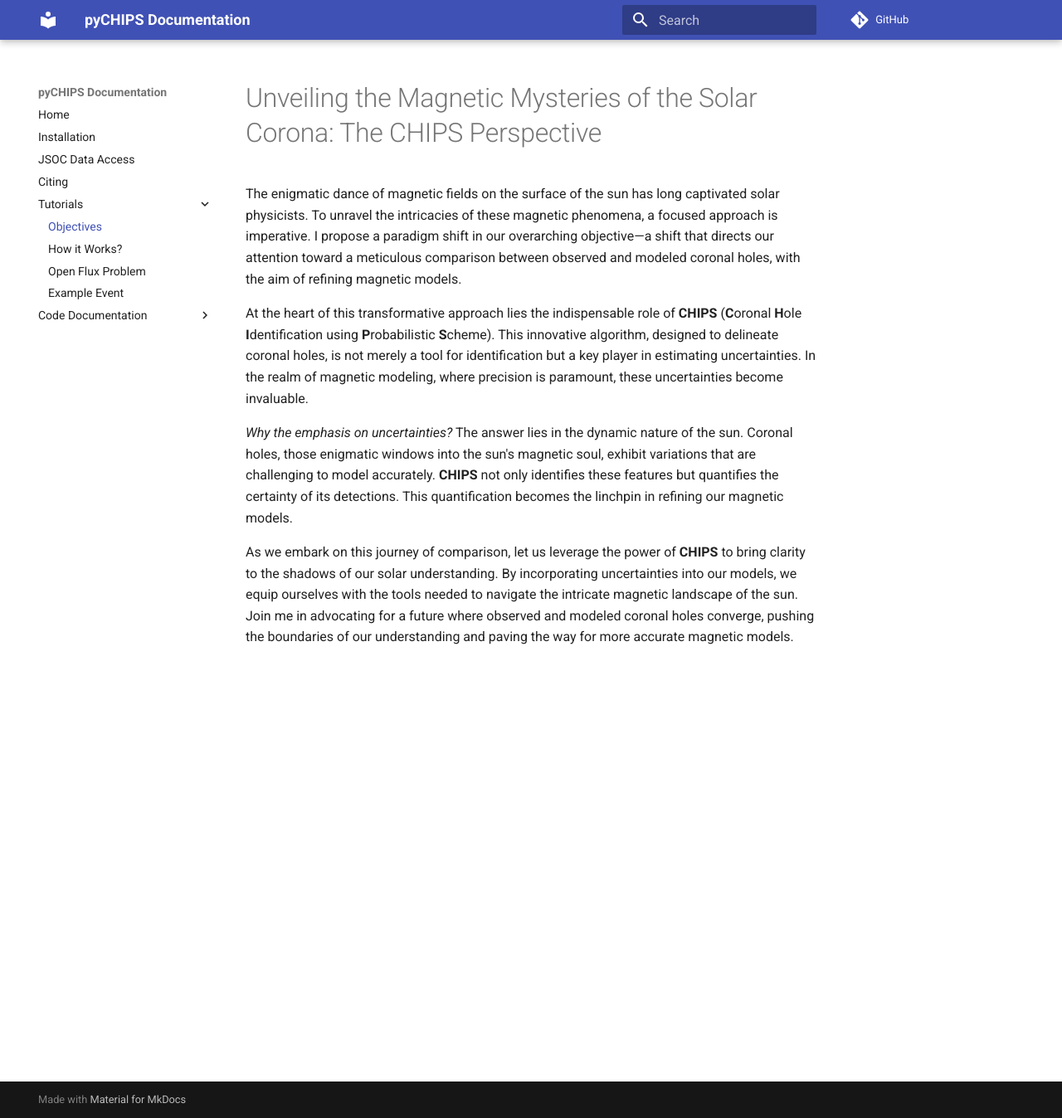
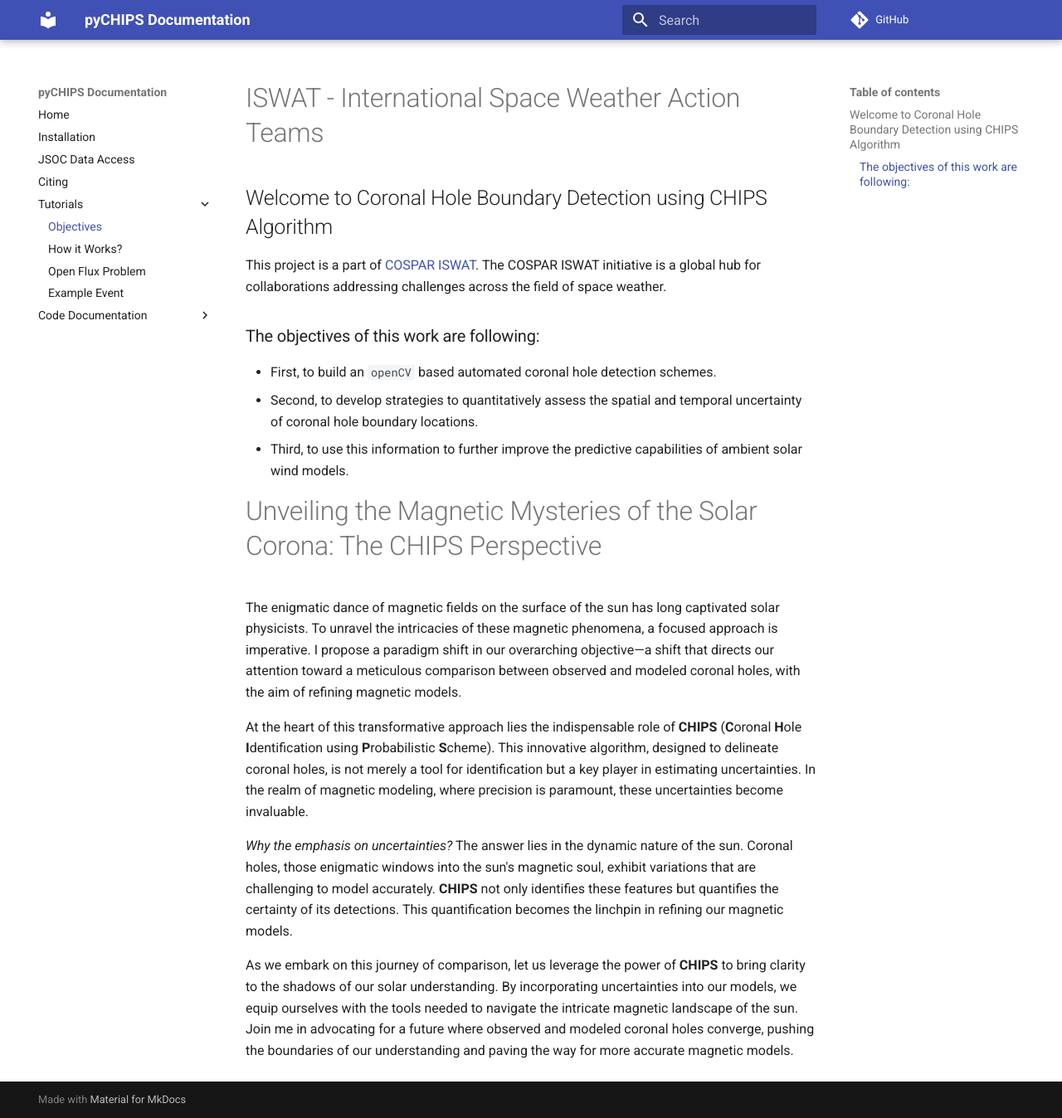
Before and after one commit to shibaji7/pyCHIPS, an MkDocs documentation site: the page built from docs/tutorial/objectives.md, in a window 1280 px wide and 1348 px high. Shown: the whole window at 83% size. Built offline with MkDocs 1.6.1 and Material for MkDocs 9.7.7, drawn with Linux system fonts in a browser that asks for light colours; comment, search, counter and statistics services are not loaded.

Commit message:
Updated Documentations

```diff
--- a/docs/tutorial/objectives.md
+++ b/docs/tutorial/objectives.md
@@ -10,6 +10,17 @@ This version of the MIT Public License incorporates the terms
 and conditions of MIT General Public License.
 -->
 
+# ISWAT - International Space Weather Action Teams
+## Welcome to Coronal Hole Boundary Detection using CHIPS Algorithm
+
+This project is a part of [COSPAR ISWAT](https://www.iswat-cospar.org/iswat-cospar). The COSPAR ISWAT initiative is a global hub for collaborations addressing challenges across the field of space weather.
+
+
+### The objectives of this work are following:
+- First, to build an `openCV` based automated coronal hole detection schemes.
+- Second, to develop strategies to quantitatively assess the spatial and temporal uncertainty of coronal hole boundary locations.
+- Third, to use this information to further improve the predictive capabilities of ambient solar wind models.
+
 # Unveiling the Magnetic Mysteries of the Solar Corona: The CHIPS Perspective
 
 The enigmatic dance of magnetic fields on the surface of the sun has long captivated solar physicists. To unravel the intricacies of these magnetic phenomena, a focused approach is imperative. I propose a paradigm shift in our overarching objective—a shift that directs our attention toward a meticulous comparison between observed and modeled coronal holes, with the aim of refining magnetic models.
```
